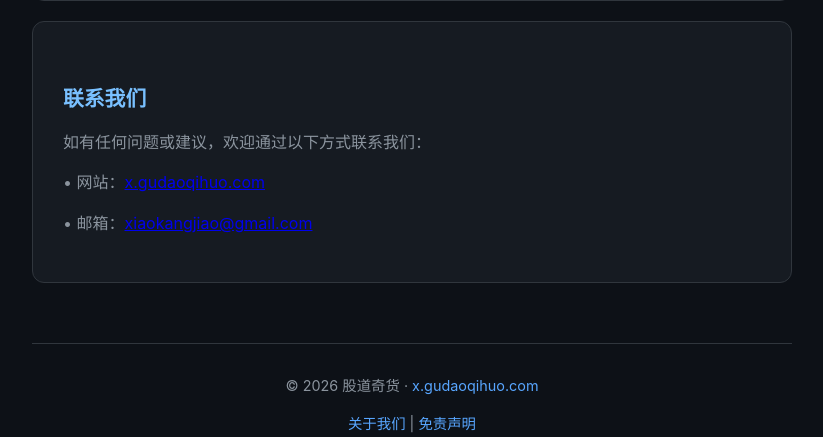
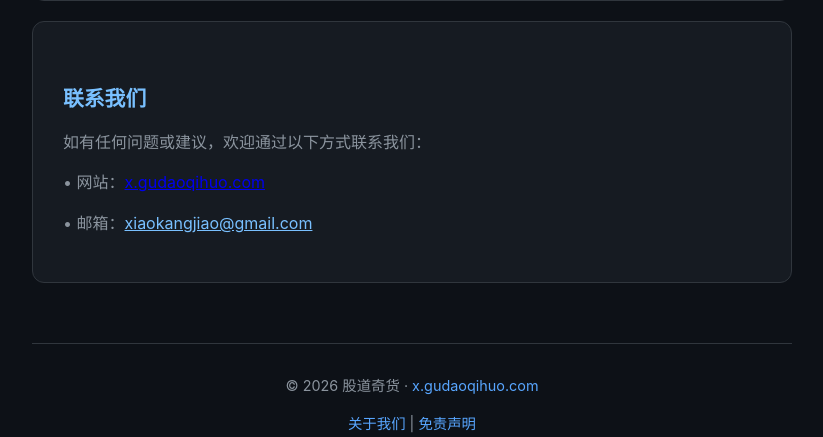
Before and after one commit to xiaokangjiao-ai/x-gudao, a Python web app: template templates/about.html in a window 1280 px wide. Shown: the part 1069-1506 px from the top of the page, without its empty margins (228-1051 px from the left). Run offline with Jinja, Linux system fonts and the light colour scheme; the template is opened without the code that fills it, so the values that code supplies are empty.

Commit message:
修复：邮箱颜色改为浅蓝色(#79c0ff)

```diff
--- a/about.html
+++ b/about.html
@@ -85,7 +85,7 @@
             <h2>联系我们</h2>
             <p>如有任何问题或建议，欢迎通过以下方式联系我们：</p>
             <p>• 网站：<a href="https://x.gudaoqihuo.com">x.gudaoqihuo.com</a></p>
-            <p>• 邮箱：<a href="mailto:xiaokangjiao@gmail.com">xiaokangjiao@gmail.com</a></p>
+            <p>• 邮箱：<a href="mailto:xiaokangjiao@gmail.com" style="color:#79c0ff">xiaokangjiao@gmail.com</a></p>
         </div>
 
         <div class="footer">
--- a/templates/about.html
+++ b/templates/about.html
@@ -85,7 +85,7 @@
             <h2>联系我们</h2>
             <p>如有任何问题或建议，欢迎通过以下方式联系我们：</p>
             <p>• 网站：<a href="https://x.gudaoqihuo.com">x.gudaoqihuo.com</a></p>
-            <p>• 邮箱：<a href="mailto:xiaokangjiao@gmail.com">xiaokangjiao@gmail.com</a></p>
+            <p>• 邮箱：<a href="mailto:xiaokangjiao@gmail.com" style="color:#79c0ff">xiaokangjiao@gmail.com</a></p>
         </div>
 
         <div class="footer">
```
